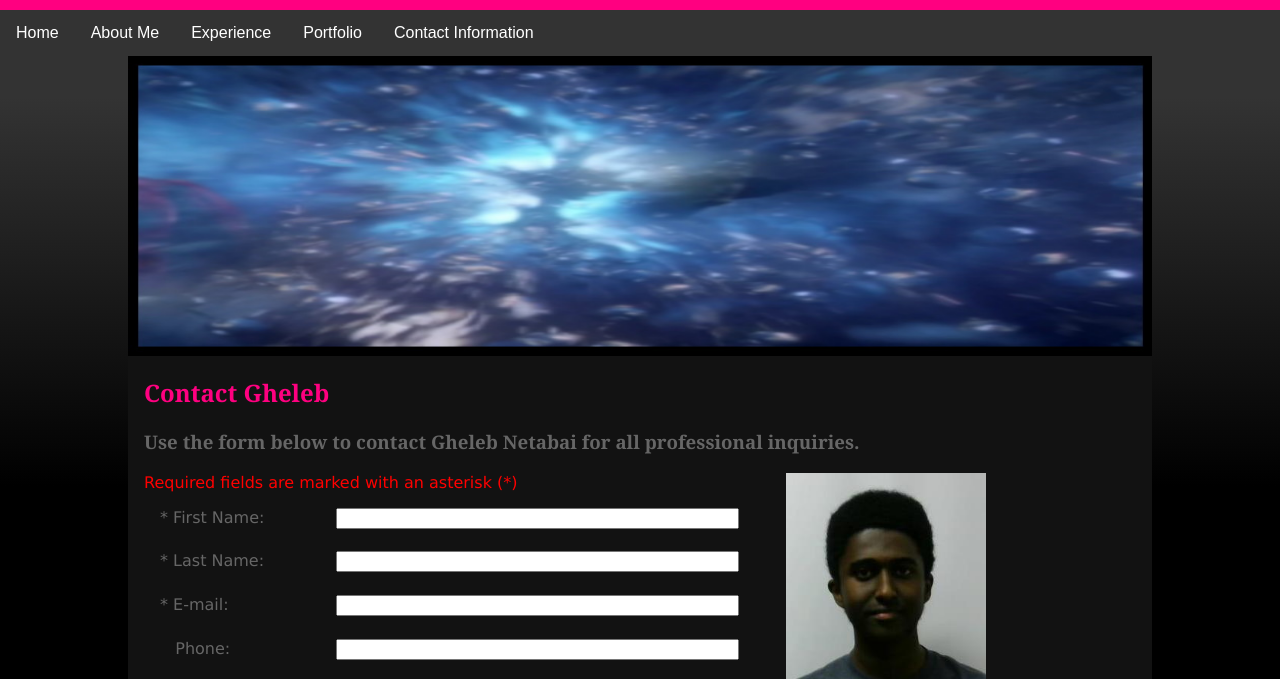
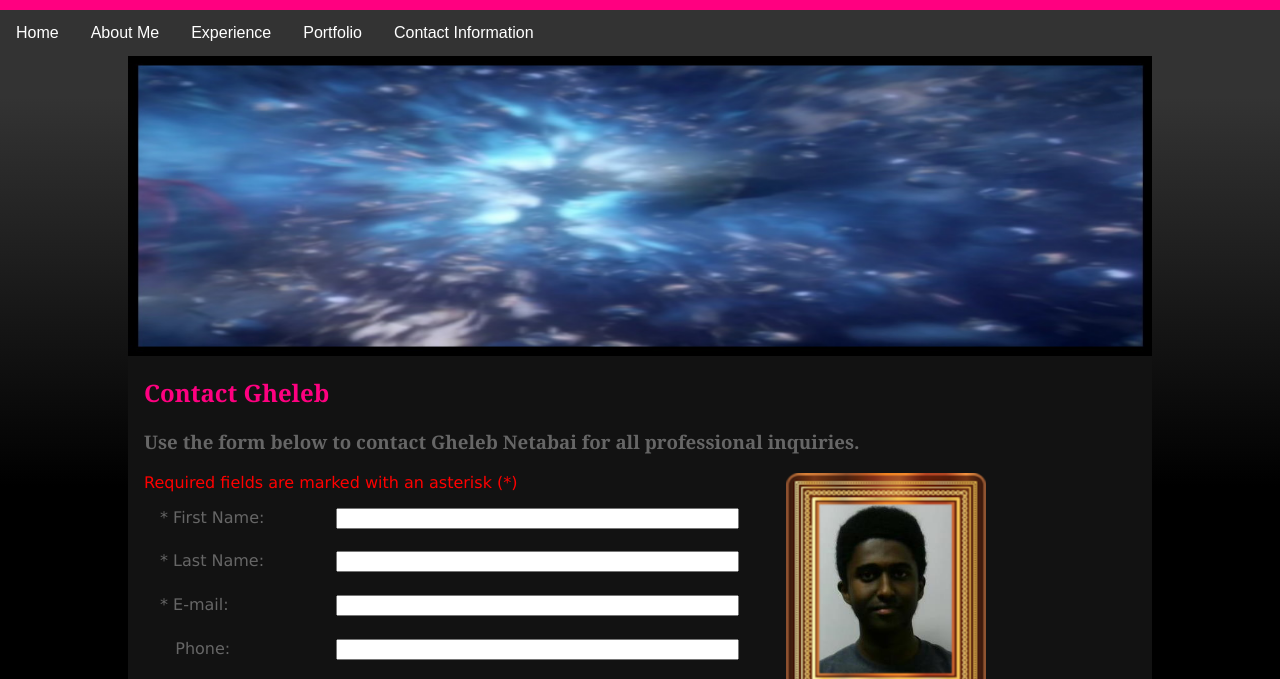
Before and after one commit to gnetabai/gnetabai.github.io, a plain HTML site: page contact.html in a window 1280 px wide. Shown: the part 97-776 px from the top of the page. Drawn offline with nearby package versions, Linux system fonts and the light colour scheme.

Commit message:
Updated contact page headshot image border.

```diff
--- a/contact.html
+++ b/contact.html
@@ -85,7 +85,7 @@
             <h2>Contact Gheleb</h2>
 
             <h3>Use the form below to contact Gheleb Netabai for all professional inquiries.</h3>
-            <img src="GhelebHeadshot.jpg" alt="A headshot of Gheleb Netabai circa 2019." width=200 height=200 style="float: right; max-width: 100%; height: auto; vertical-align: middle; margin-left: 10px;">
+            <img src="GhelebHeadshot.png" alt="A headshot of Gheleb Netabai circa 2019." width=200 height=200 style="float: right; max-width: 100%; height: auto; vertical-align: middle; margin-left: 10px;">
             <p style="color:red">Required fields are marked with an asterisk (*)</p>
 
             <script type="text/javascript">
```
Also changed, not shown: GhelebHeadshot.jpg (deleted), 1 other file.
